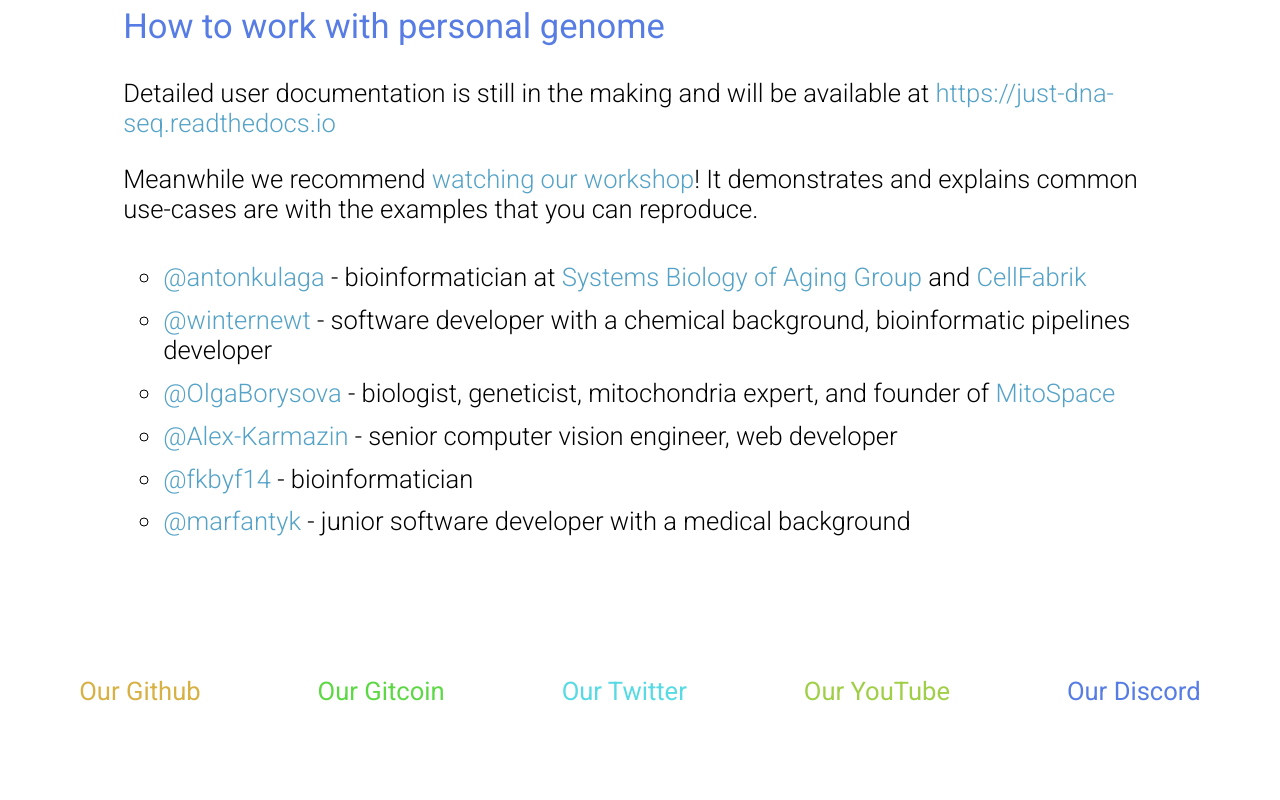
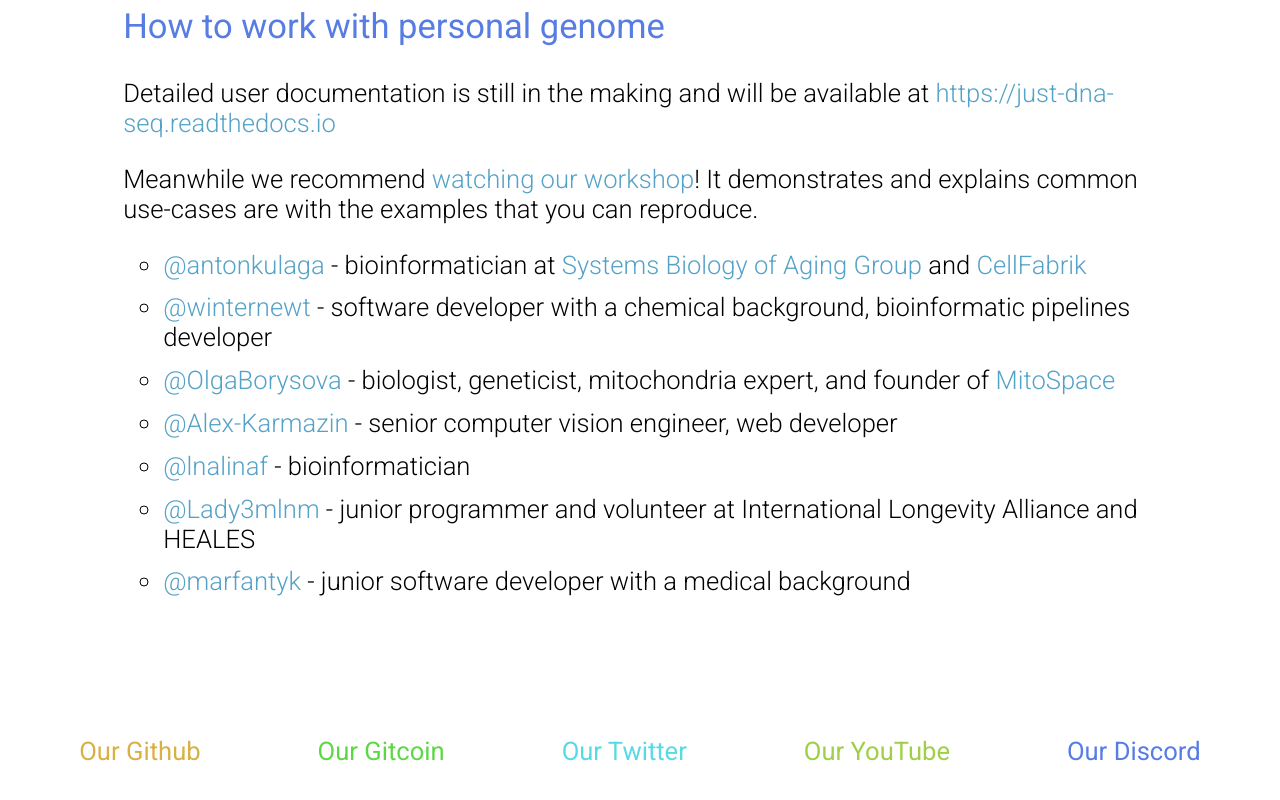
Before and after one commit to dna-seq/dna-seq.github.io, a plain HTML site: page index.html in a window 1280 px wide. Shown: the part 7312-8112 px from the top of the page. Drawn offline with Linux system fonts and the light colour scheme.

Commit message:
changed some links

```diff
--- a/index.html
+++ b/index.html
@@ -149,7 +149,8 @@
             <li><a href="https://github.com/winternewt">@winternewt</a> - software developer with a chemical background, bioinformatic pipelines developer</li>
             <li><a href="https://github.com/OlgaBorysova">@OlgaBorysova</a> - biologist, geneticist, mitochondria expert, and founder of <a href="http://www.mt-eva.space/en/">MitoSpace</a></li>
             <li><a href="https://github.com/Alex-Karmazin">@Alex-Karmazin</a> - senior computer vision engineer, web developer</li>
-            <li><a href="https://github.com/fkbyf14">@fkbyf14</a> - bioinformatician</li>
+            <li><a href="https://github.com/lnalinaf">@lnalinaf</a> - bioinformatician</li>
+            <li><a href="https://github.com/Lady3mlnm">@Lady3mlnm</a> - junior programmer and volunteer at International Longevity Alliance and HEALES</li>
             <li><a href="https://github.com/marfantyk">@marfantyk</a> - junior software developer with a medical background</li>
         </ul>
     </div>
--- a/styles.css
+++ b/styles.css
@@ -49,7 +49,7 @@ h2{
     margin-left: -2vw;
 }
 .contacts{
-    margin-top: 3vw;
+    margin-top: 2vw;
 
 }
 footer{
```
